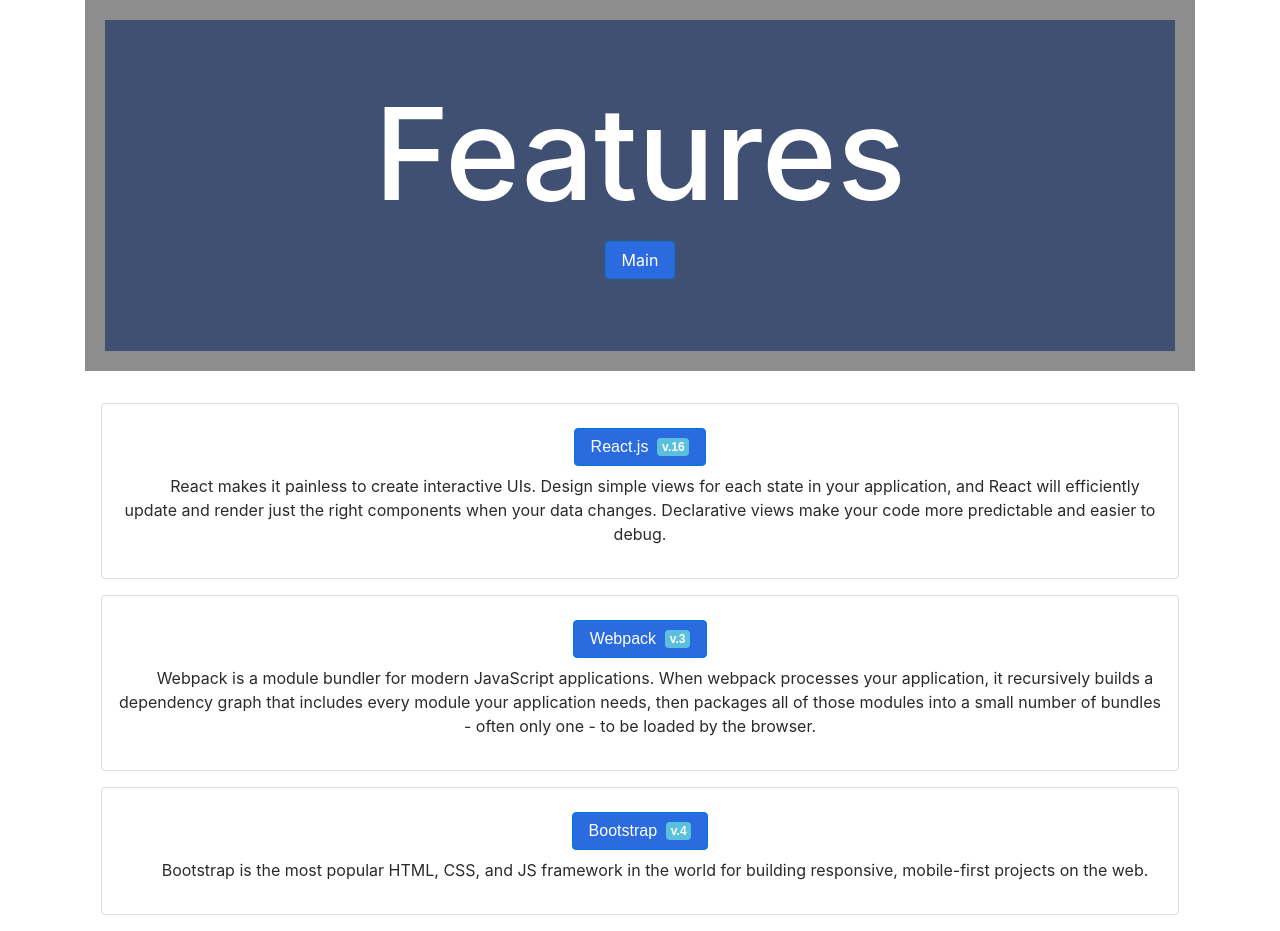
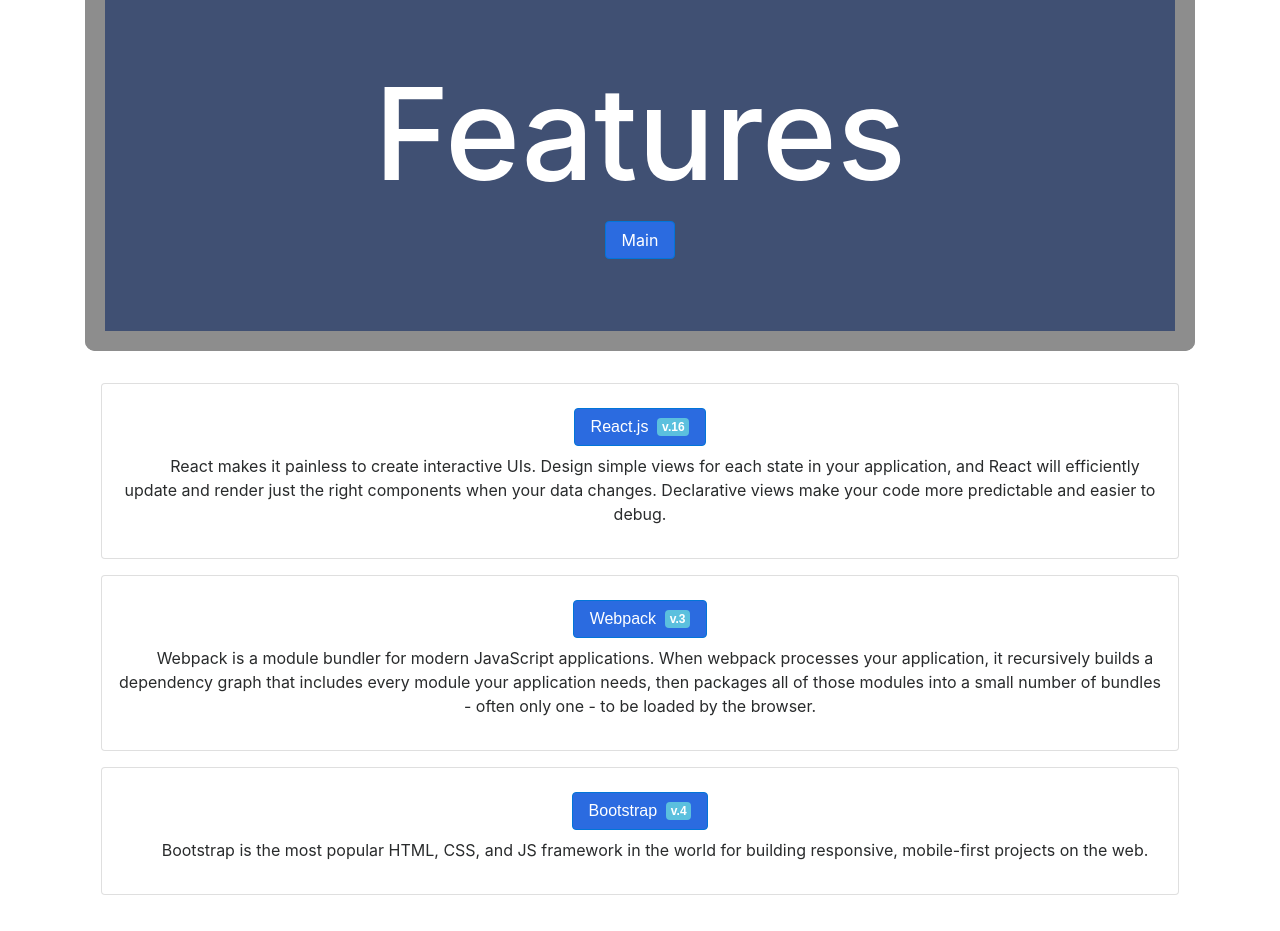
Before and after one commit to internationalhouseofdonald/lib-module, a React app: page / in a window 1280 px wide. Built offline with nearby package versions, Linux system fonts and the light colour scheme; a script that the page names is missing.

Commit message:
Changed layout

```diff
--- a/src/styles.scss
+++ b/src/styles.scss
@@ -10,6 +10,8 @@
 .jumbotron {
   background: $cadetblue;
   border: 20px solid desaturate(lighten($cadetblue, 20%), 50%);
+  border-top: none;
+  border-radius: 0 0 10px 10px;
 }
 
 .btn {
```
